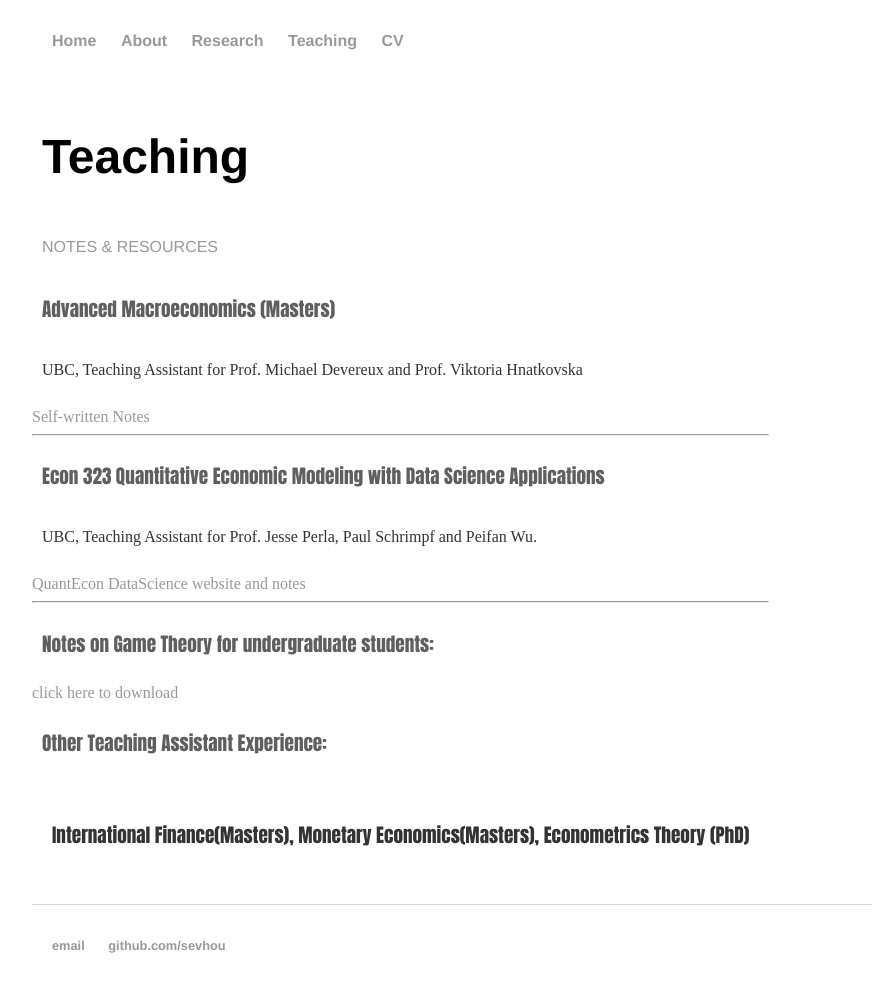
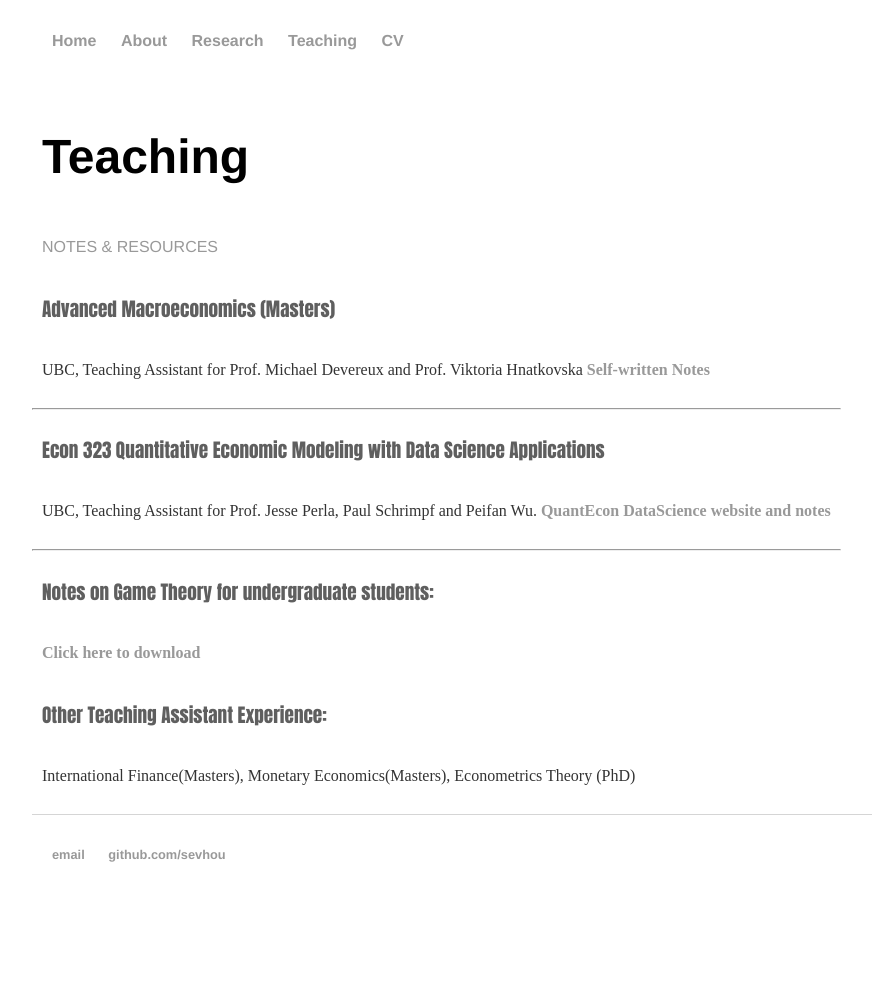
Before and after one commit to sevhou/sevhou.github.io, a Jekyll site: the page built from teaching/index.html, in a window 1280 px wide, cut to the strip 94-1127 px from the top of the page. Shown: the top 992 px of the strip, without its empty margins (160-1032 px from the left). Built offline with Jekyll 4.4.1, drawn with Linux system fonts in a browser that asks for light colours; after the commit the page ends 1036 px from its top, so only the background shows below that.

Commit message:
Update index.html

```diff
--- a/teaching/index.html
+++ b/teaching/index.html
@@ -8,23 +8,27 @@
 
 	<p class="light-text">NOTES & RESOURCES</p>
     <h2>Advanced Macroeconomics (Masters)</h2>
-		  <p>UBC, Teaching Assistant for Prof. Michael Devereux and Prof. Viktoria Hnatkovska</p>
+		  <p>UBC, Teaching Assistant for Prof. Michael Devereux and Prof. Viktoria Hnatkovska
+			  <a href="/"><b>Self-written Notes</b></a>
+		 </p>
 
-		<a href="/">Self-written Notes</a>
+
 
 	<hr>
 
     <h2>Econ 323 Quantitative Economic Modeling with Data Science Applications</h2>
-		  <p>UBC, Teaching Assistant for Prof. Jesse Perla, Paul Schrimpf and Peifan Wu.</p>
-
-		<a href="/">QuantEcon DataScience website and notes</a>
+		  <p>UBC, Teaching Assistant for Prof. Jesse Perla, Paul Schrimpf and Peifan Wu.
+			 <a href="/"><b>QuantEcon DataScience website and notes</b></a>
+		</p>
 
  <hr>
 
    <h2>Notes on Game Theory for undergraduate students:</h2>
-	<a href="/">click here to download</a>
+	<p>
+	<a href="/"><b>Click here to download</b></a>
+	</p>
 
-   <h2>Other Teaching Assistant Experience:<h2>
+   <h2>Other Teaching Assistant Experience:</h2>
 
        <p>International Finance(Masters), Monetary Economics(Masters), Econometrics Theory (PhD)
       </p>
```
